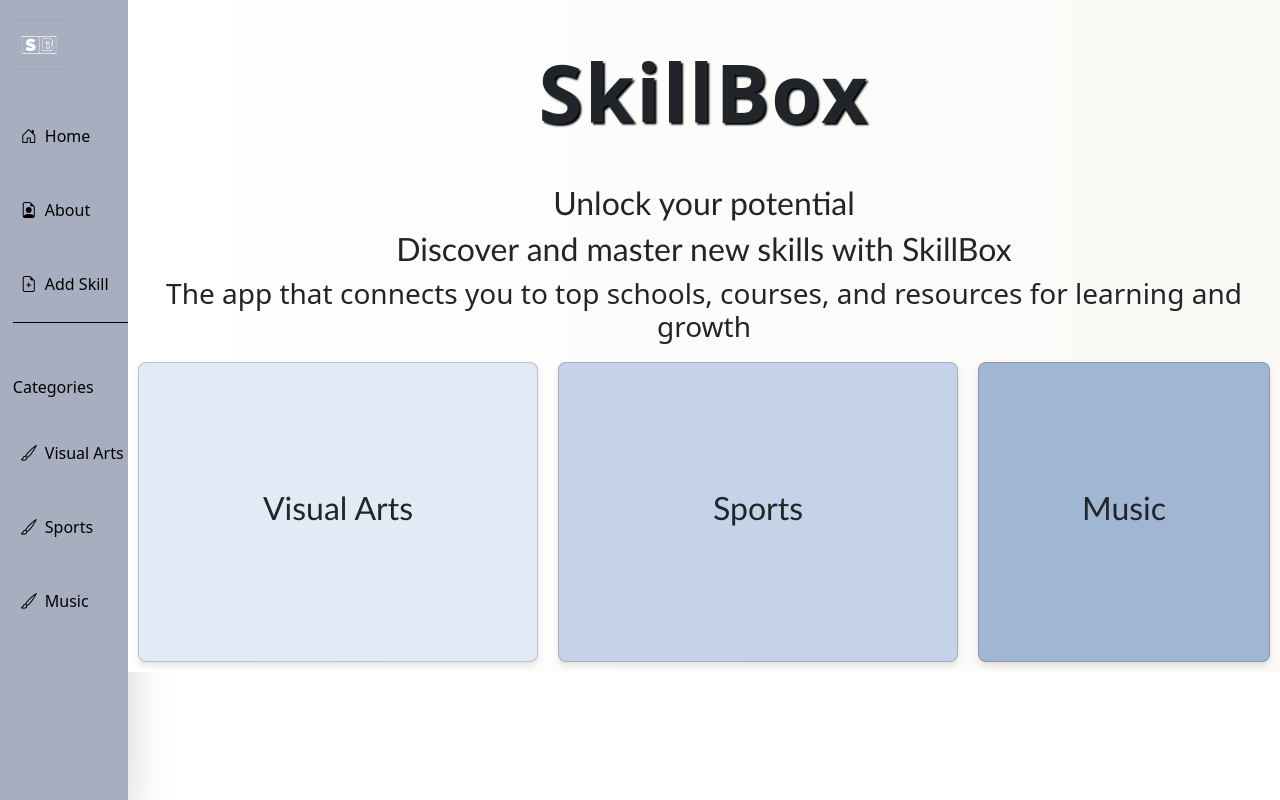
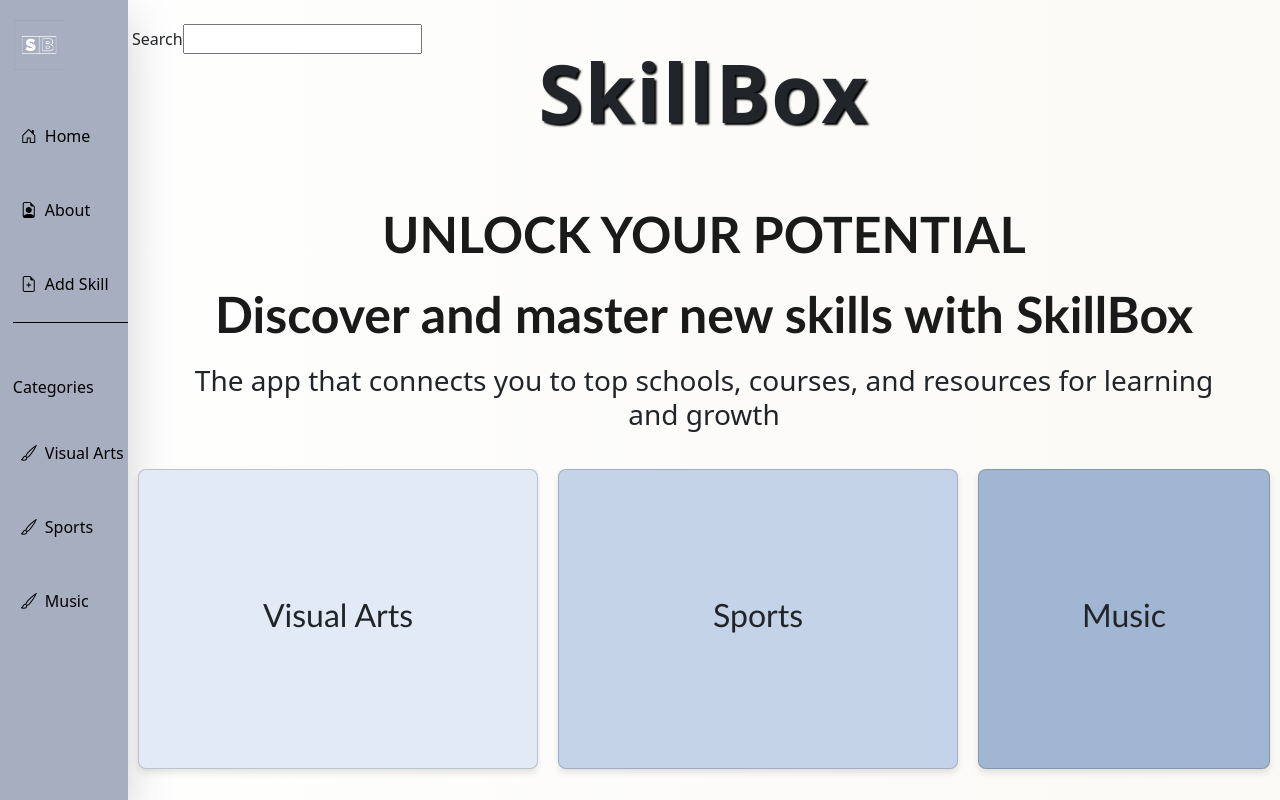
Before and after one commit to New-Skill-App/New-skill-app-2, a React (Vite) app: page / in a window 1280 px wide. Built offline with nearby package versions, Linux system fonts and the light colour scheme.

Commit message:
update background and text in homepage

```diff
--- a/src/components/pages/HomePage.jsx
+++ b/src/components/pages/HomePage.jsx
@@ -9,19 +9,20 @@ function HomePage() {
                     SkillBox
                 </h1>
 
-                <div className="d-flex justify-content-center align-items-center">
-                    <h2 className="text-center">Unlock your potential</h2>
+                <div className="text-container">
+                    <div className="slogan d-flex justify-content-center align-items-center">
+                        <h2 className="text-center">UNLOCK YOUR POTENTIAL</h2>
                     </div>
 
-                <div className="d-flex justify-content-center align-items-center">
+                    <div className="slogan d-flex justify-content-center align-items-center">
                         <h2 className="text-center">Discover and master new skills with SkillBox</h2>
                     </div>
 
-                <div className="d-flex justify-content-center align-items-center">
+                    <div className="slogan d-flex justify-content-center align-items-center">
                         <h3 className="text-center">The app that connects you to top schools, courses, and resources for learning and growth</h3>
                     </div>
-
                 </div>
+            </div >
 
 
             <div className="card-container">
--- a/src/index.css
+++ b/src/index.css
@@ -1,27 +1,3 @@
-:root {
-  font-family: Inter, system-ui, Avenir, Helvetica, Arial, sans-serif;
-  line-height: 1.5;
-  font-weight: 400;
-
-  color-scheme: light dark;
-  color: rgba(255, 255, 255, 0.87);
-  background-color: #242424;
-
-  font-synthesis: none;
-  text-rendering: optimizeLegibility;
-  -webkit-font-smoothing: antialiased;
-  -moz-osx-font-smoothing: grayscale;
-}
-
-a {
-  font-weight: 500;
-  color: #646cff;
-  text-decoration: inherit;
-}
-
-a:hover {
-  color: #535bf2;
-}
 
 body {
   margin: 0;
@@ -29,6 +5,7 @@ body {
   place-items: center;
   min-width: 320px;
   min-height: 100vh;
+  background: linear-gradient(to right, #FFFFFF, #FAF9F6);
 }
 
 h1 {
@@ -37,7 +14,8 @@ h1 {
 }
 
 h2 {
-  font-family:'Gill Sans', 'Gill Sans MT', Calibri, 'Trebuchet MS', sans-serif
+  font-family:'Gill Sans', 'Gill Sans MT', Calibri, 'Trebuchet MS', sans-serif;
+  text-decoration: none;
 }
 
 
@@ -65,7 +43,6 @@ h2 {
 .full-screen-container {
   width: 90vw;
   margin-left: 10vw;
-  background: linear-gradient(to right, #FFFFFF, #FAF9F6);
   top: 0px;
 }
 
@@ -74,6 +51,26 @@ h2 {
   font-weight: bold;
   text-shadow: 2px 2px 2px #000000;
   letter-spacing: 2px
+}
+
+.text-container{
+  width: 80vw;
+  height: auto;
+  display: flex;
+  flex-direction: column;
+  justify-content: center;
+  align-items: center;
+  margin: 20px;
+  gap: 20px;
+  text-align: center;
+}
+
+.slogan h2 {
+  font-size: 50px;
+  font-weight:bold;
+  font-family: 'Gill Sans', 'Gill Sans MT', Calibri, 'Trebuchet MS', sans-serif;
+  color: #1a1a1a;
+  margin: 0;
 }
 
 .card {
@@ -94,6 +91,11 @@ h2 {
   align-items: center;
   width: 100%;
   height: auto;
+}
+
+.card-container a,
+.sidebar a {
+text-decoration: none;
 }
 
 .card-1 {
@@ -179,6 +181,10 @@ h2 {
   position: fixed;
 }
 
+.search-bar {
+  text-align: center;
+  margin: 0.25rem;
+}
 
 
 /*ABOUT PAGE*/
```
Also changed, not shown: src/components/bars/Footer.jsx (+16 -0 lines). Lines whose indentation alone changed are shown as unchanged.
